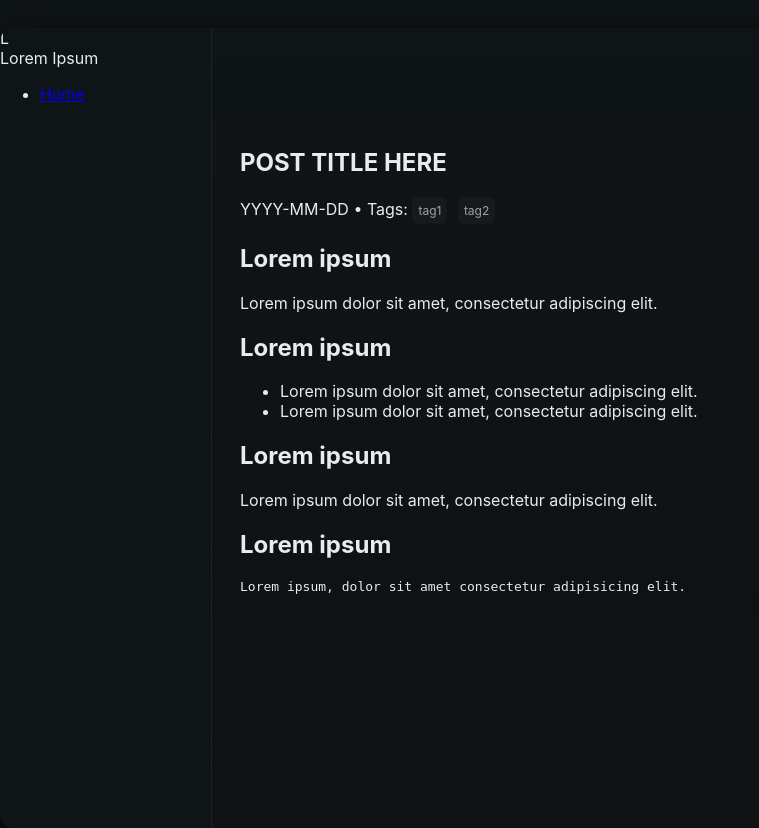
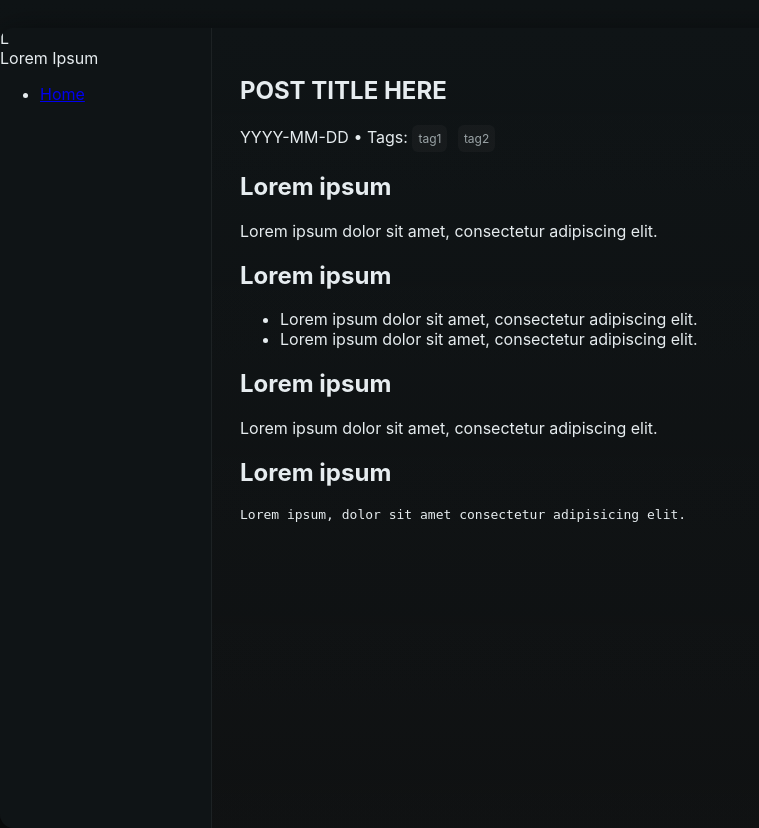
Before and after one commit to Tiggerljc/Tiggerljc.github.io, a Flask app: page /template in a window 1280 px wide. Shown: the whole page, without its empty margins (0-759 px from the left). Run offline with Flask 3, Linux system fonts and the light colour scheme.

Commit message:
Remove top padding from main section

```diff
--- a/static/css/style.css
+++ b/static/css/style.css
@@ -56,7 +56,7 @@ html, body {
 .main {
   flex: 1;
   padding: 28px;
-  padding-top: 100px;
+  /* padding-top: 100px; */
   display: grid;
   grid-template-columns: 1fr 320px;
   gap: 22px;
```
